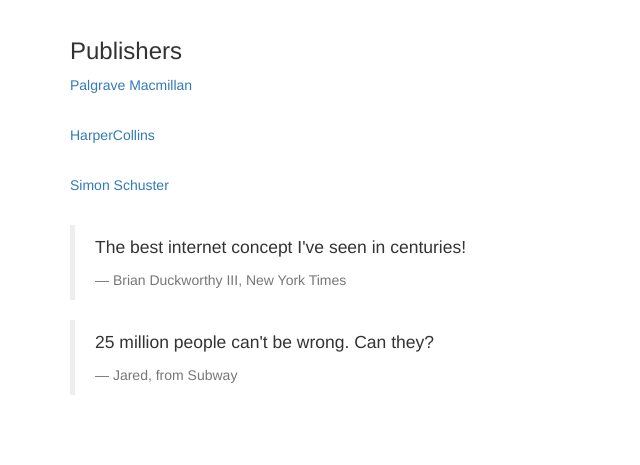
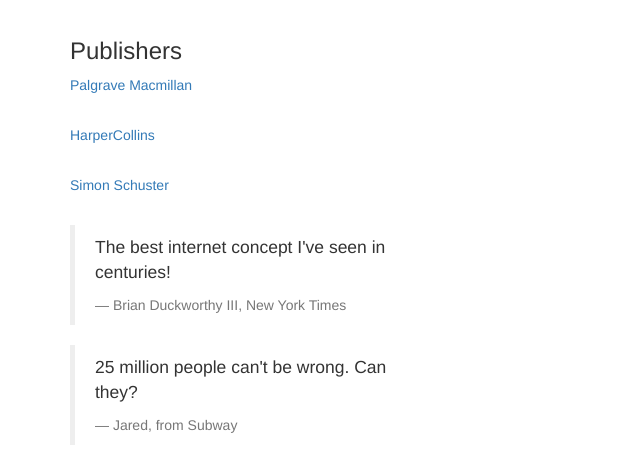
Before and after one commit to nguyentb95/cs329e-idb, a Flask app: page / in a window 1280 px wide. Shown: the part 526-991 px from the top of the page, without its empty margins (0-640 px from the left). Before the commit the page ends 921 px from the top, so only its background shows below. Run offline with Flask 2, Linux system fonts and the light colour scheme; some libraries are stand-ins or nearby versions.

Commit message:
Fixed index width

```diff
--- a/templates/index.html
+++ b/templates/index.html
@@ -19,6 +19,8 @@
   </div>
    </nav>
     <div class="container">
+        <div class="row">
+            <div class="col-sm-4">
     <h1>Digital Binding, LLC</h1>
     <h3>Books</h3>
     <a href={{ url_for('page',pagename='thewellofascension') }}><p>The Well of Ascension</p></a><br/>
@@ -42,6 +44,8 @@
             <p>25 million people can't be wrong. Can they?</p>
             <footer>Jared, from Subway</footer>
         </blockquote>
+            </div>
+        </div>
     </div>
 </body>
 </html>
```
